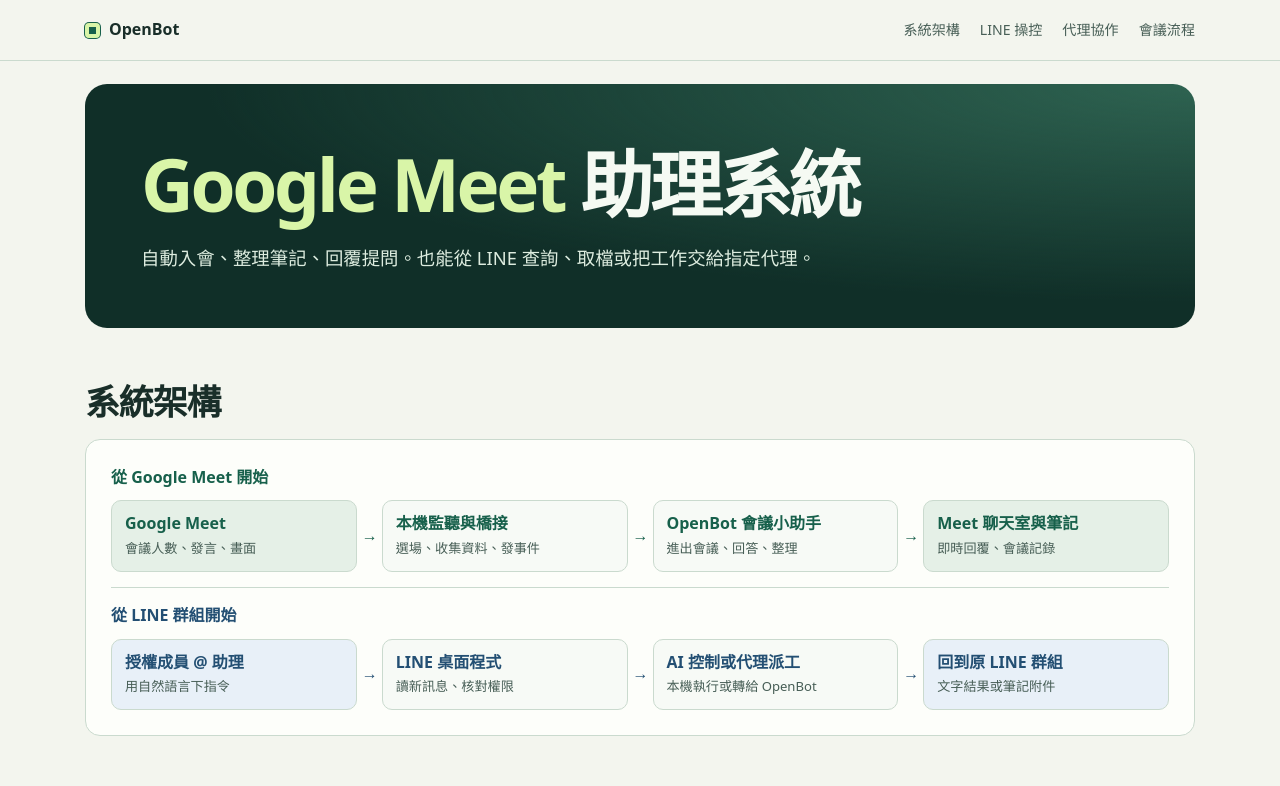
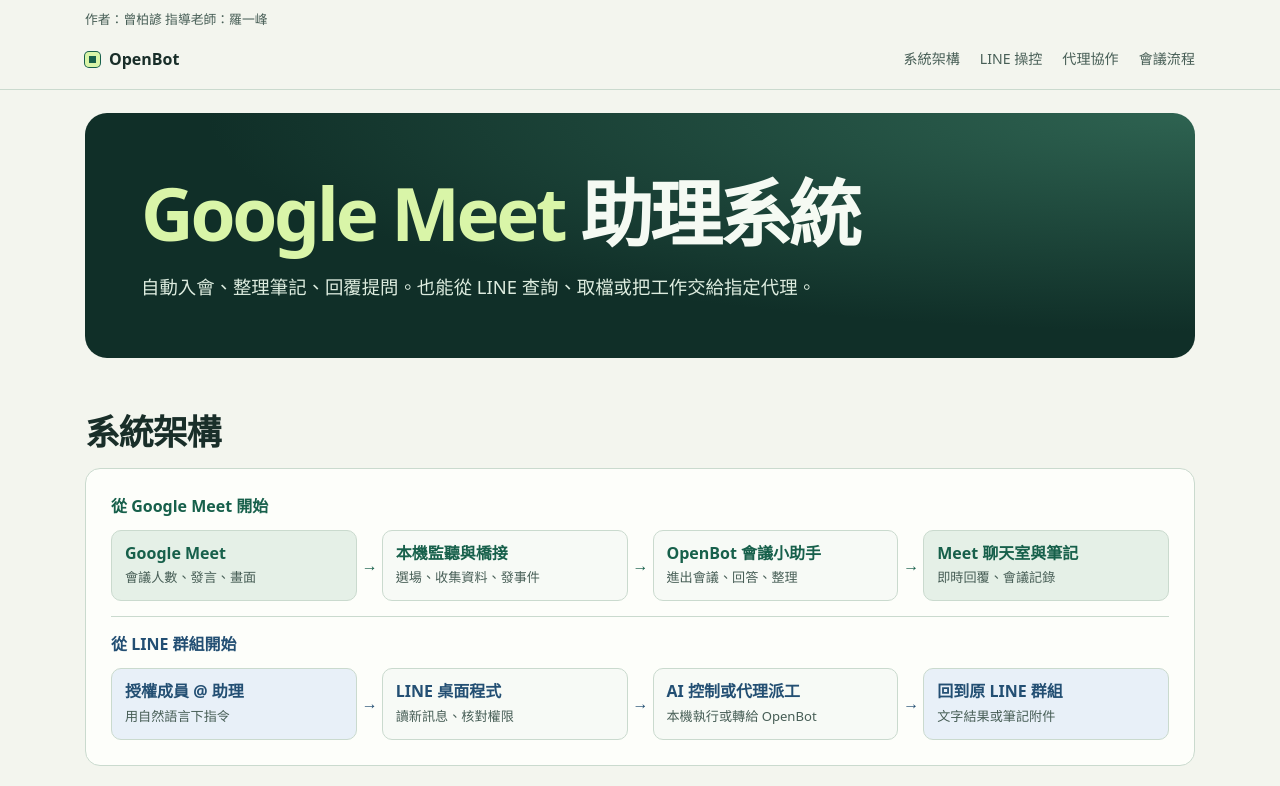
Before and after one commit to poyen-tseng/google-meet-assistant, a plain HTML site: page index.html in a window 1280 px wide. Shown: the top 786 px of the page. Drawn offline with Linux system fonts and the light colour scheme.

Commit message:
Credit author and advisor at the top of the page
Co-authored-by: OpenBot <335604065+openbotgit[bot]@users.noreply.github.com>

```diff
--- a/index.html
+++ b/index.html
@@ -20,7 +20,7 @@
       --meet-dark: #102f28;
       --meet-accent: #d9f5a8;
       font-family: "Noto Sans TC", "PingFang TC", "Microsoft JhengHei", system-ui, sans-serif;
-      scroll-padding-top: 80px;
+      scroll-padding-top: 104px;
     }
     *, *::before, *::after { box-sizing: border-box; }
     body { margin: 0; color: var(--meet-ink); background: var(--meet-bg); line-height: 1.6; }
@@ -31,6 +31,7 @@
     a:focus-visible, summary:focus-visible { outline: 3px solid #20634d; outline-offset: 4px; }
     .wrap { width: min(1110px, calc(100% - 52px)); margin-inline: auto; }
     .topbar { position: sticky; top: 0; z-index: 1; background: var(--meet-bg); border-bottom: 1px solid var(--meet-line); }
+    .credits { padding-top: 9px; color: var(--meet-muted); font-size: .8rem; }
     .top { min-height: 60px; display: flex; justify-content: space-between; align-items: center; gap: 6px 20px; }
     .brand { display: inline-flex; gap: 9px; align-items: center; font-weight: 800; text-decoration: none; }
     .brand::before { content: ""; width: 15px; height: 15px; border: 4px solid var(--meet-accent); background: var(--meet-green); border-radius: 4px; box-shadow: 0 0 0 1px var(--meet-green); }
@@ -167,6 +168,7 @@
 </head>
 <body id="top">
   <header class="topbar">
+    <p class="credits wrap">作者：曾柏諺 指導老師：羅一峰</p>
     <div class="top wrap">
       <a class="brand" href="#top">OpenBot</a>
       <nav aria-label="頁面導覽">
```
